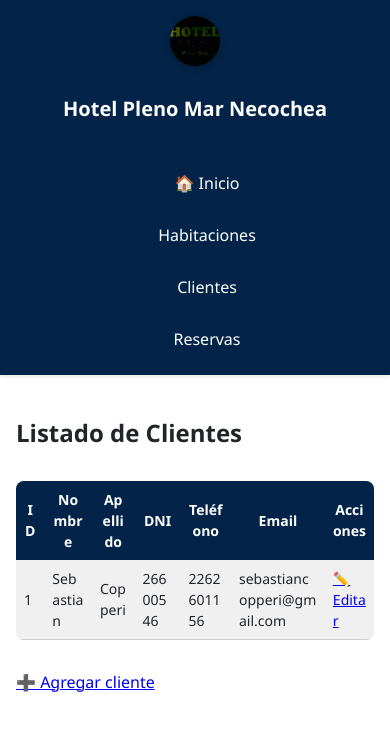
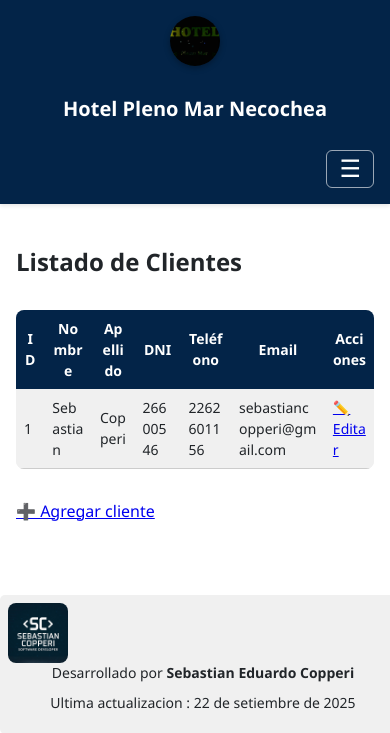
Before and after one commit to sebastianlaguilon/cope, a Flask app: page /clientes in a window 390 px wide. Shown: the top 733 px of the page. Run offline with Flask 3, Linux system fonts and the light colour scheme.

Commit message:
Add responsive hamburger navigation for small screens

```diff
--- a/static/estilos.css
+++ b/static/estilos.css
@@ -46,6 +46,25 @@ nav {
   justify-content: center;
   gap: 20px;
   flex-wrap: wrap;
+}
+
+.menu-toggle {
+  display: none;
+  background: transparent;
+  border: 1px solid rgba(255, 255, 255, 0.6);
+  color: #ffffff;
+  font-size: 24px;
+  line-height: 1;
+  padding: 6px 12px;
+  border-radius: 6px;
+  cursor: pointer;
+  transition: background-color 0.3s ease, border-color 0.3s ease;
+}
+
+.menu-toggle:hover,
+.menu-toggle:focus {
+  background-color: rgba(255, 255, 255, 0.15);
+  border-color: rgba(255, 255, 255, 0.9);
 }
 
 main {
@@ -201,6 +220,37 @@ tr:nth-child(even) {
   }
 }
 
+@media (max-width: 768px) {
+  header {
+    align-items: stretch;
+  }
+
+  .menu-toggle {
+    display: inline-flex;
+    align-items: center;
+    justify-content: center;
+    margin-left: auto;
+  }
+
+  nav {
+    width: 100%;
+    flex-direction: column;
+    align-items: stretch;
+    display: none;
+    margin-top: 12px;
+    gap: 10px;
+  }
+
+  nav.menu-abierto {
+    display: flex;
+  }
+
+  nav a {
+    width: 100%;
+    text-align: center;
+  }
+}
+
 @media (max-width: 600px) {
   header {
     align-items: stretch;
@@ -210,16 +260,6 @@ tr:nth-child(even) {
     flex-direction: column;
     text-align: center;
     gap: 8px;
-  }
-
-  nav {
-    flex-direction: column;
-    align-items: stretch;
-  }
-
-  nav a {
-    text-align: center;
-    width: 100%;
   }
 
   table {
--- a/templates/base.html
+++ b/templates/base.html
@@ -10,8 +10,10 @@
   <header>
     <div class="logo-header">
       <img src="{{url_for('static', filename='img/logo_pleno_mar.png') }}" alt="logo del hotel">
-    <h1>Hotel Pleno Mar Necochea</h1>
-    <nav>
+      <h1>Hotel Pleno Mar Necochea</h1>
+    </div>
+    <button class="menu-toggle" id="menuToggle" aria-expanded="false" aria-controls="menuPrincipal" aria-label="Abrir menú de navegación">☰</button>
+    <nav id="menuPrincipal">
       <a href="{{ url_for('inicio') }}">🏠 Inicio</a>
       <a href="{{ url_for('habitaciones.ver_habitaciones') }}">Habitaciones</a>
       <a href="{{ url_for('clientes.ver_clientes') }}">Clientes</a>
@@ -40,6 +42,8 @@
 
   <script>
   const toggle = document.getElementById('modoToggle');
+  const menuButton = document.getElementById('menuToggle');
+  const nav = document.getElementById('menuPrincipal');
 
   // Aplicar modo guardado al cargar
   if (localStorage.getItem('modo') === 'oscuro') {
@@ -52,6 +56,21 @@
     const modo = document.body.classList.contains('modo-oscuro') ? 'oscuro' : 'claro';
     localStorage.setItem('modo', modo);
   });
+
+  menuButton?.addEventListener('click', () => {
+    const abierto = nav?.classList.toggle('menu-abierto');
+    if (menuButton) {
+      menuButton.setAttribute('aria-expanded', abierto ? 'true' : 'false');
+    }
+  });
+
+  nav?.addEventListener('click', (evento) => {
+    if (!(evento.target instanceof HTMLElement)) return;
+    if (evento.target.closest('a')) {
+      nav.classList.remove('menu-abierto');
+      menuButton?.setAttribute('aria-expanded', 'false');
+    }
+  });
 </script>
 
 </body>
```
